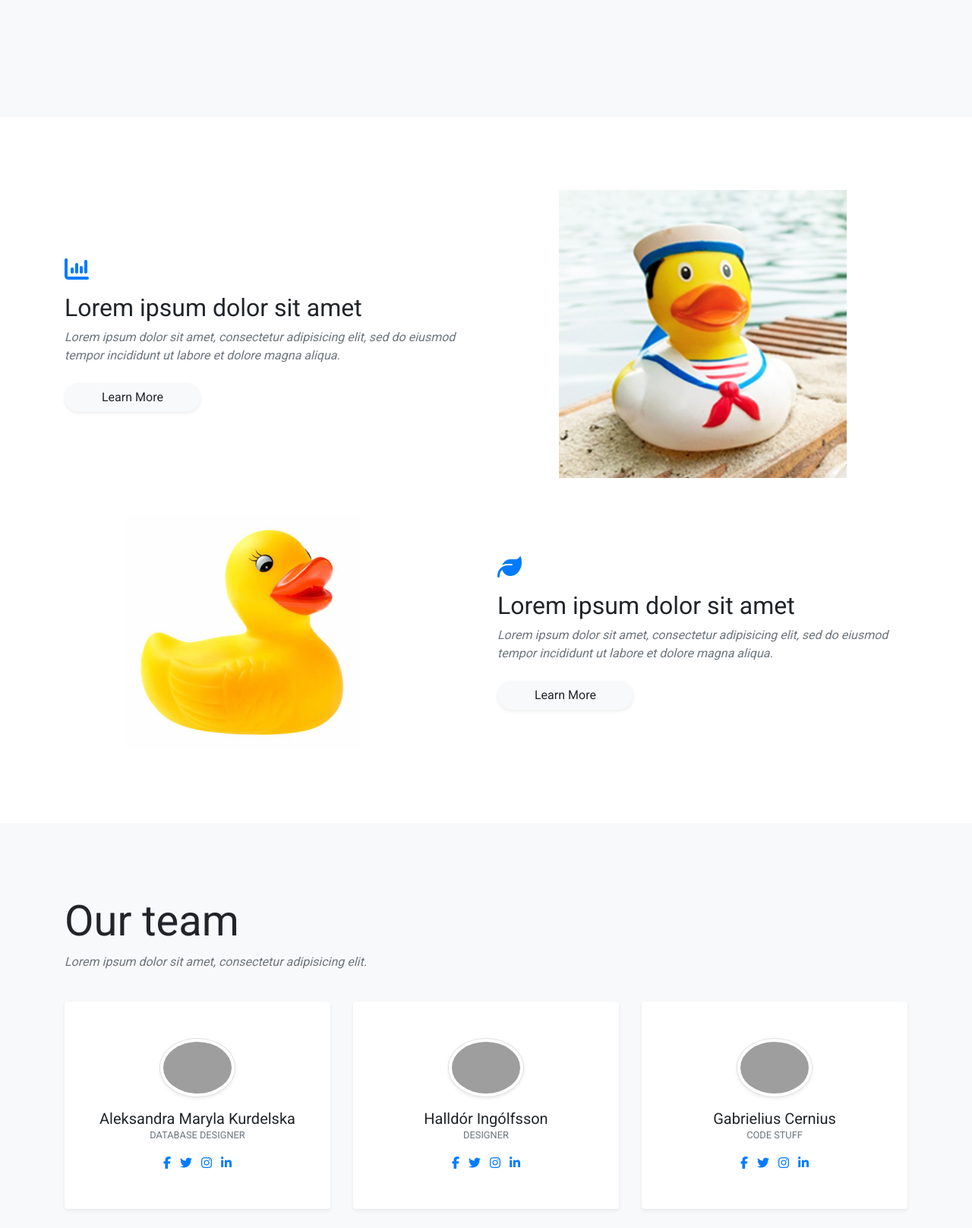
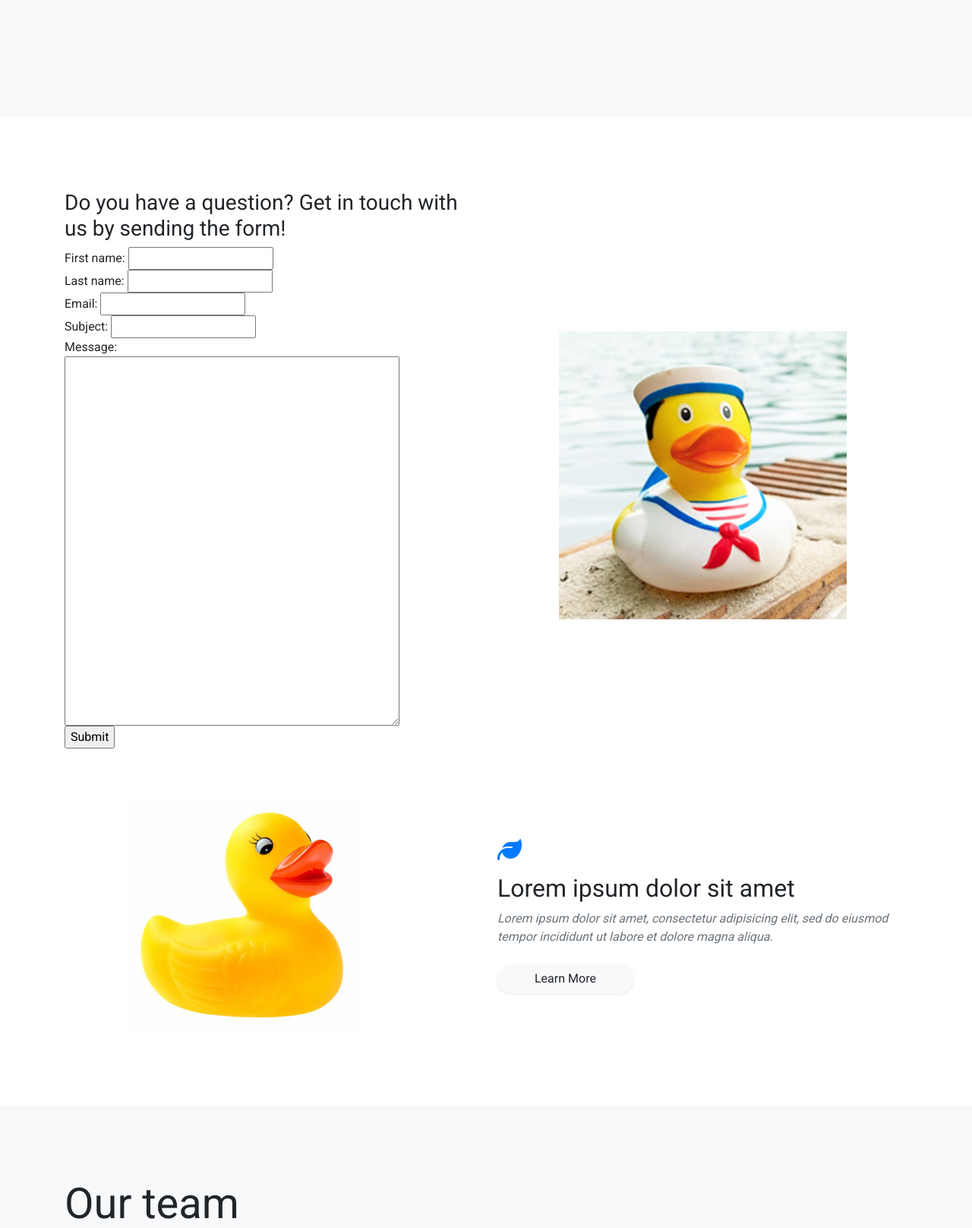
Before and after one commit to gabba23/Duck-shop, a PHP site: page /about.php in a window 1280 px wide. Shown: the part 1115-2731 px from the top of the page at 76% size. Run offline with PHP 8.4, Linux system fonts and the light colour scheme; some libraries are stand-ins or nearby versions; some web fonts are replaced; grey boxes are pictures that could not be loaded.

Commit message:
Contact form in, version on web

```diff
--- a/about.php
+++ b/about.php
@@ -1,7 +1,7 @@
 <main>
 <?php
 
-    require "header.php";
+require "header.php";
 
 ?>
 
@@ -25,9 +25,22 @@
           <div class="bg-white py-5">
             <div class="container py-5">
               <div class="row align-items-center mb-5">
-                <div class="col-lg-6 order-2 order-lg-1"><i class="fa fa-bar-chart fa-2x mb-3 text-primary"></i>
-                  <h2 class="font-weight-light">Lorem ipsum dolor sit amet</h2>
-                  <p class="font-italic text-muted mb-4">Lorem ipsum dolor sit amet, consectetur adipisicing elit, sed do eiusmod tempor incididunt ut labore et dolore magna aliqua.</p><a href="#" class="btn btn-light px-5 rounded-pill shadow-sm">Learn More</a>
+                <div class="col-lg-6 order-2 order-lg-1">
+                <form method="post" action="./contact/sendmail.php">
+                  <h3>Do you have a question? Get in touch with us by sending the form!</h3>
+                  First name: <input type="text" name="firstname"> <br>
+                  Last name: <input type="text" name="lastname"> <br>
+                  Email: <input type="text" name="email"> <br>
+                  Subject: <input type="text" name="subject"> <br>
+                  Message: <br>
+                  <textarea name="message" rows="20" cols="50"></textarea>
+                  <br>
+                  <input type="submit">
+                </form>
+
+
+
+
                 </div>
                 <div class="col-lg-5 px-5 mx-auto order-1 order-lg-2"><img src="./assets/images/duck_9.jpg" alt="" class="img-fluid mb-4 mb-lg-0"></div>
               </div>
@@ -105,6 +118,6 @@
 
     <?php
 
-    require "footer.php";
+require "footer.php";
 
 ?>
--- /dev/null
+++ b/contact/succes.php
@@ -0,0 +1,3 @@
+<?php
+// Make it as pop-up on the main page
+echo "Thank you for your message!</br> Your message was send on: ", date("F j, Y, g:i a");
```
Also changed, not shown: contact/error.php (added, +20 -0 lines), contact/sendmail.php (added, +40 -0 lines).
